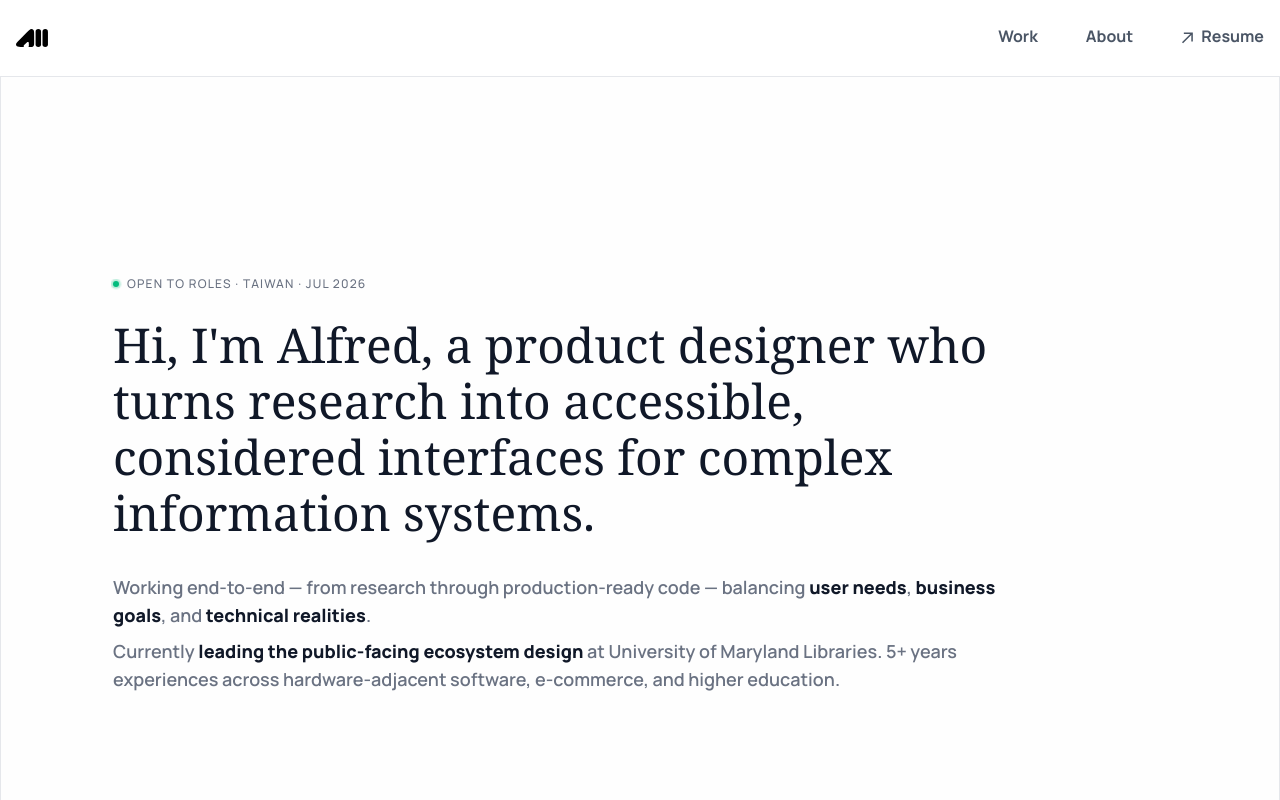
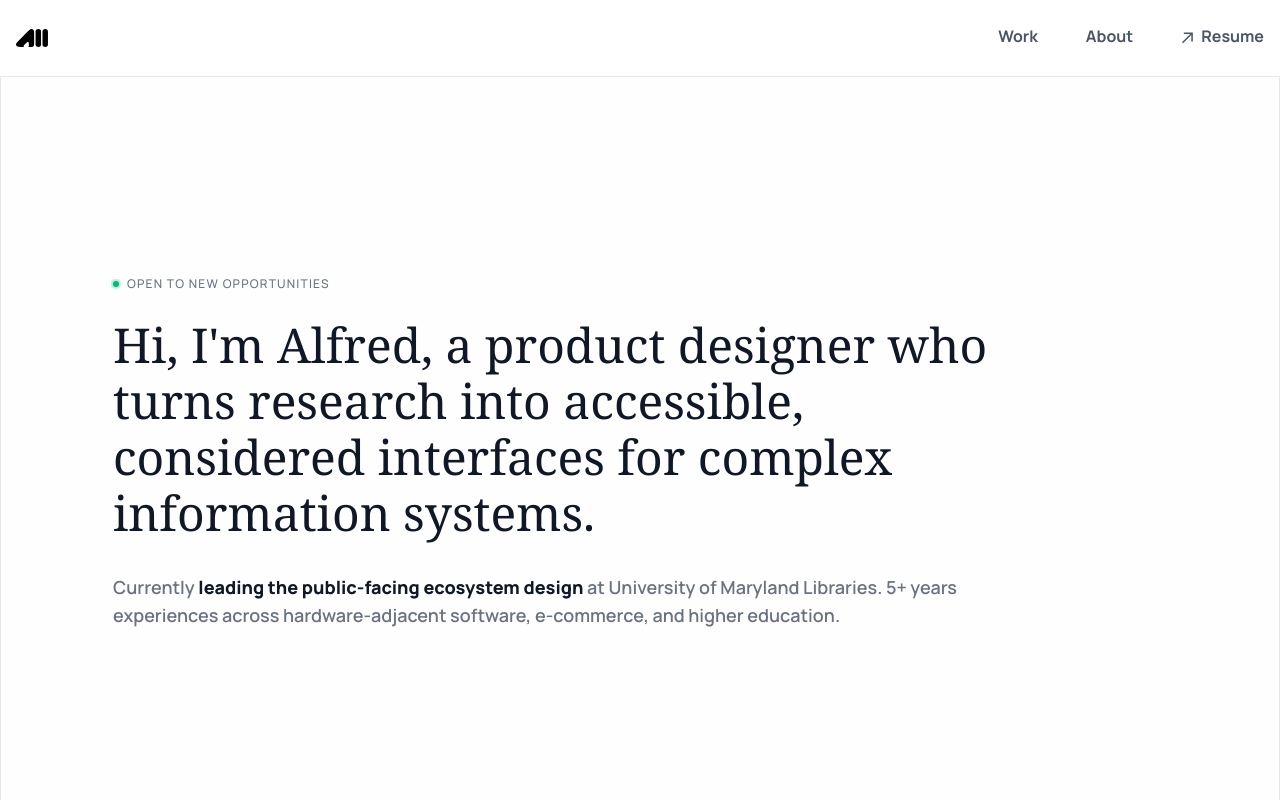
Before and after one commit to alfjrl/portfolio, a Next.js app: page / in a window 1280 px wide. Shown: the top 800 px of the page. Built offline with nearby package versions, Linux system fonts and the light colour scheme.

Commit message:
Change role description and modify paragraph tags
Updated text to reflect new opportunities and adjusted paragraph structure.

```diff
--- a/app/page.tsx
+++ b/app/page.tsx
@@ -35,7 +35,7 @@ export default function Page() {
                 <span className="absolute inline-flex h-full w-full rounded-full bg-emerald-500 opacity-75 animate-ping" />
                 <span className="relative inline-flex w-1.5 h-1.5 rounded-full bg-emerald-500" />
               </span>
-              Open to roles · Taiwan · Jul 2026
+              Open to new opportunities
             </span>
           </p>
           <h1
@@ -47,7 +47,7 @@ export default function Page() {
           </h1>
           {/* description */}
           <div className="md:pl-24 md:pr-60 md:text-lg font-semibold">
-            <p
+            {/* <p
               className=" mb-2 animate-blur-in"
               style={{ animationDelay: "0.2s" }}
             >
@@ -60,10 +60,10 @@ export default function Page() {
                 technical realities
               </span>
               .
-            </p>
+            </p> */}
             <p
               className="mb-2 animate-blur-in"
-              style={{ animationDelay: "0.3s" }}
+              style={{ animationDelay: "0.2s" }}
             >
               Currently{" "}
               <span className="font-black text-gray-900">
```
